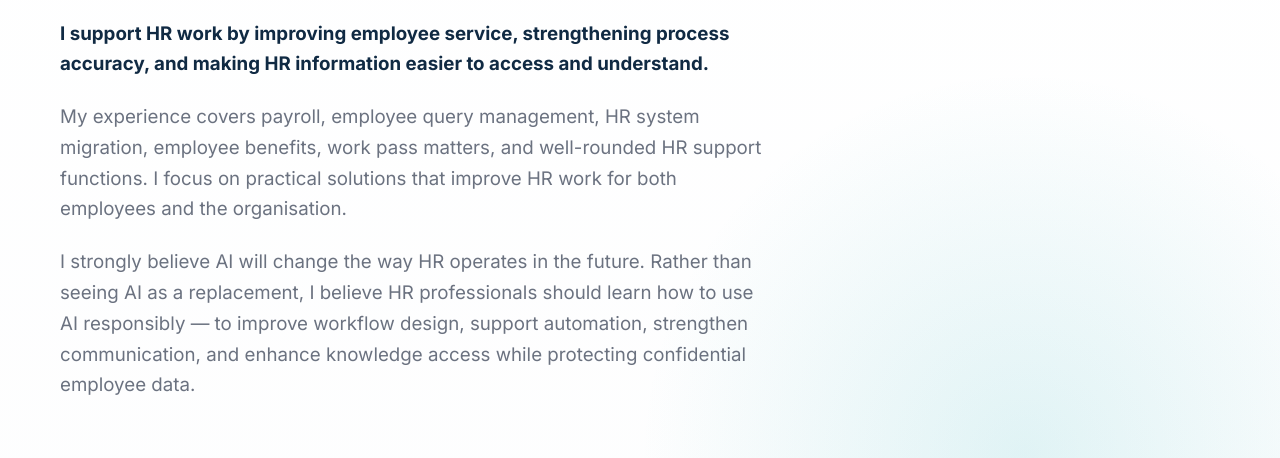
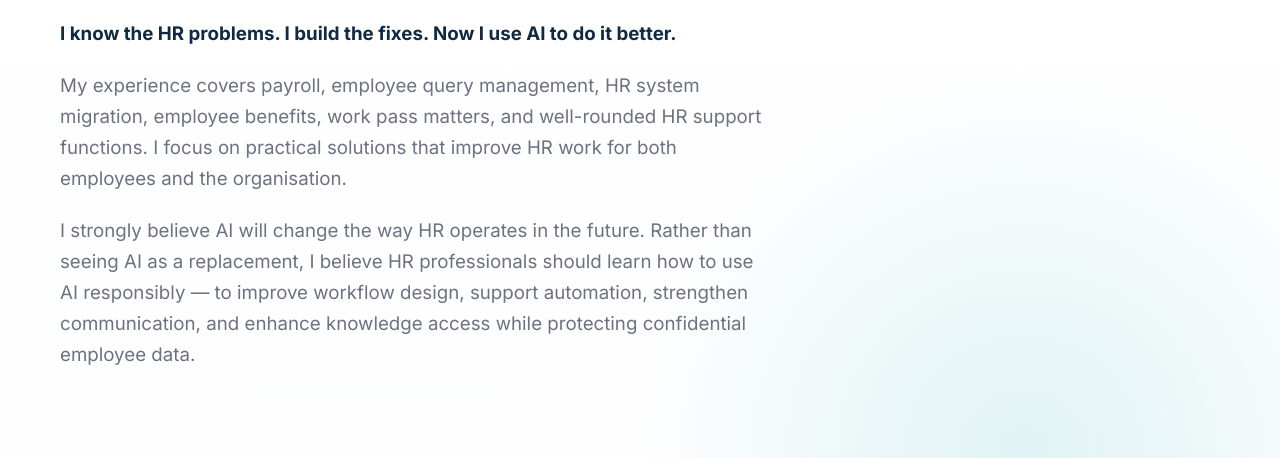
Before and after one commit to by-jasper/portfolio, a plain HTML site: page index.html in a window 1280 px wide. Shown: the part 342-800 px from the top of the page. Drawn offline with Linux system fonts and the light colour scheme.

Commit message:
Update HR hero statement

```diff
--- a/index.html
+++ b/index.html
@@ -173,7 +173,7 @@
       <div class="hero-inner">
         <h1>HR Professional</h1>
         <p class="hero-subtitle">People, Process, Technology &amp; Responsible AI</p>
-        <p class="hero-copy"><strong>I support HR work by improving employee service, strengthening process accuracy, and making HR information easier to access and understand.</strong></p>
+        <p class="hero-copy"><strong>I know the HR problems. I build the fixes. Now I use AI to do it better.</strong></p>
         <p class="hero-copy">My experience covers payroll, employee query management, HR system migration, employee benefits, work pass matters, and well-rounded HR support functions. I focus on practical solutions that improve HR work for both employees and the organisation.</p>
         <p class="hero-copy">I strongly believe AI will change the way HR operates in the future. Rather than seeing AI as a replacement, I believe HR professionals should learn how to use AI responsibly — to improve workflow design, support automation, strengthen communication, and enhance knowledge access while protecting confidential employee data.</p>
       </div>
```
